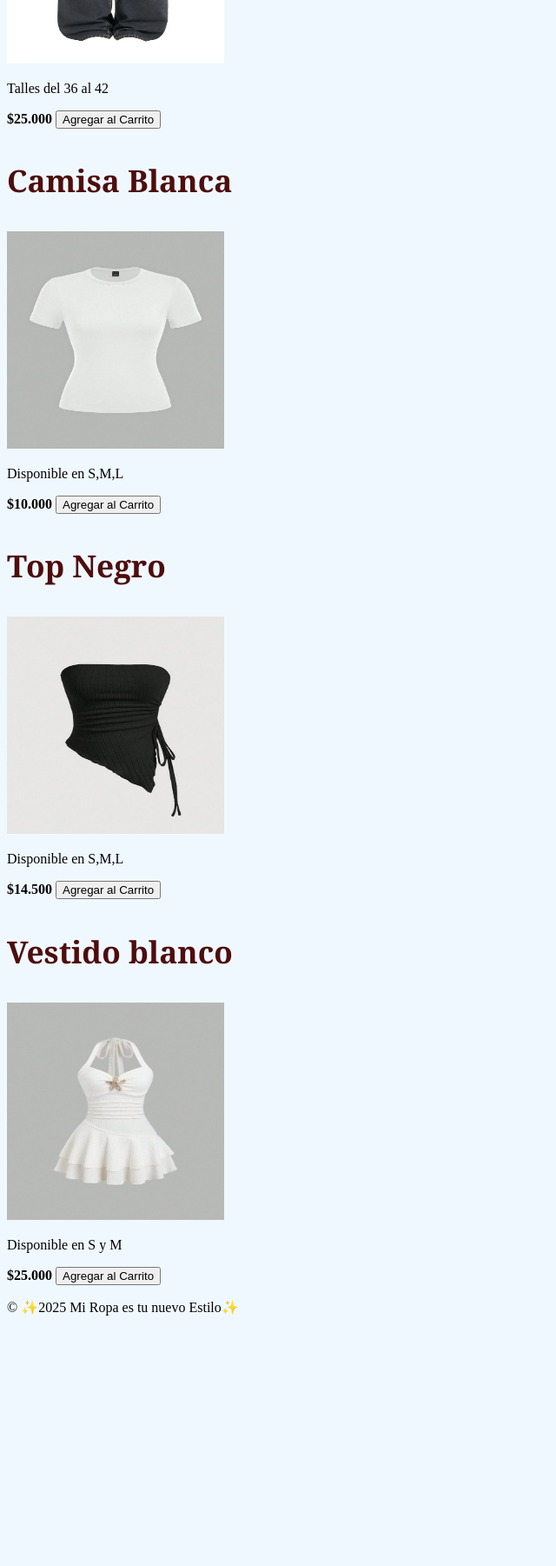
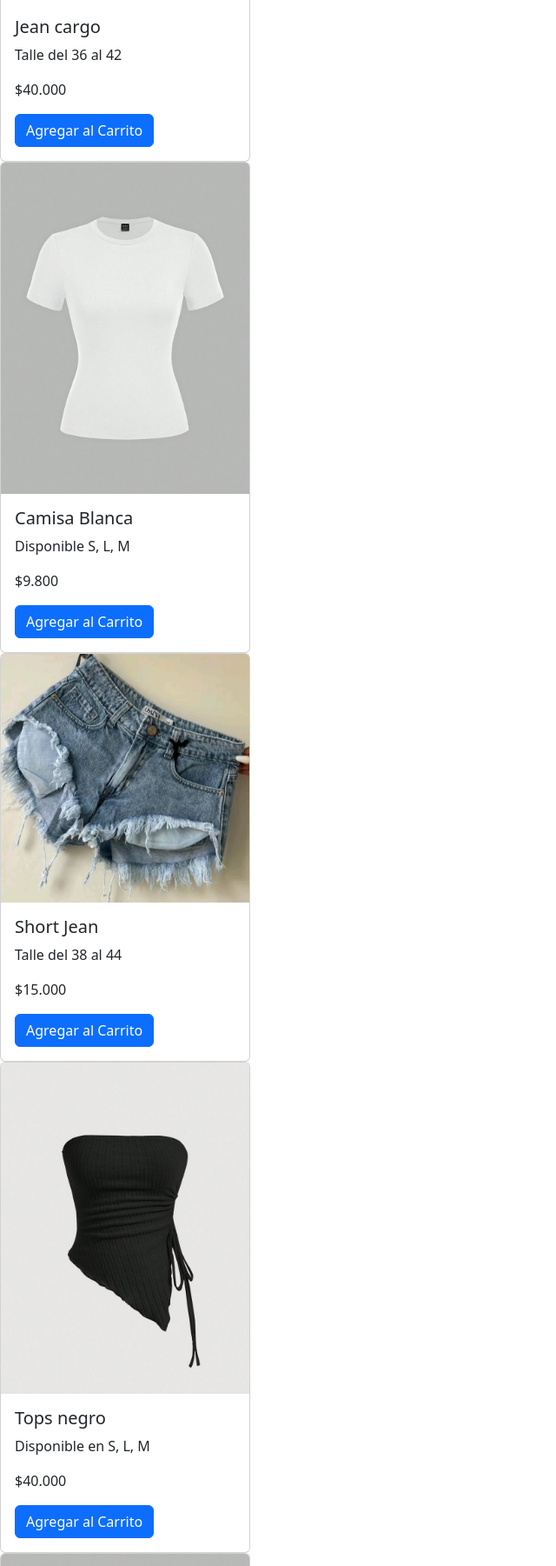
Before and after one commit to Xiomara0209/catalogo, a plain HTML site: page index.html in a window 1280 px wide. Shown: the part 999-2800 px from the top of the page at 87% size, without its empty margins (0-640 px from the left). Before the commit the page ends 2528 px from the top, so only its background shows below. Drawn offline with nearby package versions, Linux system fonts and the light colour scheme.

Commit message:
uso boostrap

```diff
--- a/index.html
+++ b/index.html
@@ -4,47 +4,75 @@
     <meta charset="UTF-8">
     <meta name="viewport" content="width=device-width, initial-scale=1.0">
     <title>CATALOGO DE ROPA</title>
-   <link rel="stylesheet" href="style.css">
+    <link rel="stylesheet" href="https://cdn.jsdelivr.net/npm/bootstrap@5.3.8/dist/css/bootstrap.min.css" rel="stylesheet" integrity="sha384-sRIl4kxILFvY47J16cr9ZwB07vP4J8+LH7qKQnuqkuIAvNWLzeN8tE5YBujZqJLB" crossorigin="anonymous">
+
 </head>
 <body>
     <h1>MI ROPA ES TU NUEVO ESTILO</h1>
     <h2>Elegi el estilo que mas te guste</H2>
 
-     <div> <h3> bermuda</h3>
-        <img src="IMAGENES/bermudas jean.jfif" alt=""  width="250" height="250">
-    <p> Talles del 36 al 42</p>
-    <strong>$20.000</strong>
-    <button class="boton-comprar">Agregar al Carrito</button>
-     </div>
+    <div class="card" style="width: 18rem;">
+  <img src="IMAGENES/bermudas jean.jfif" class="card-img-top" alt="...">
+  <div class="card-body">
+    <h5 class="card-title">Bermuda</h5>
+    <p class="card-text">Talle del 36 al 42</p>
+    <p>$20.000</p>
+    <a href="#" class="btn btn-primary">Agregar al Carrito</a>
+   </div>
+   </div>
 
-       <Div> <h3> Jean Cargo</h3>
-    <img src="IMAGENES/Jeans.jfif" alt=" " width="250" height="250">
-    <p>Talles del 36 al 42</p>
-    <strong>$25.000</strong>
-  <button class="boton-comprar">Agregar al Carrito</button>
-     </Div>
+    <div class="card" style="width: 18rem;">
+  <img src="IMAGENES/Jeans.jfif" class="card-img-top" alt="...">
+  <div class="card-body">
+    <h5 class="card-title">Jean cargo</h5>
+    <p class="card-text">Talle del 36 al 42</p>
+    <p>$40.000</p>
+    <a href="#" class="btn btn-primary">Agregar al Carrito</a>
+   </div>
+   </div>
 
-   <Div> <h3> Camisa Blanca</h3>
-    <img src="IMAGENES/camisa blanca basica (1).jfif" alt=" " width="250" height="250">
-    <p>Disponible en S,M,L</p>
-    <strong>$10.000</strong>
-  <button class="boton-comprar">Agregar al Carrito</button>
-     </Div>
-        <Div> <h3> Top Negro</h3>
-    <img src="IMAGENES/tops negro.jfif" alt=" " width="250" height="250">
-    <p>Disponible en S,M,L</p>
-    <strong>$14.500</strong>
-  <button class="boton-comprar">Agregar al Carrito</button>
-     </Div>
-        <Div> <h3>Vestido blanco</h3>
-    <img src="IMAGENES/vestido blanco.jpg" alt=" " width="250" height="250">
-    <p>Disponible en S y M</p>
-    <strong>$25.000</strong>
-  <button class="boton-comprar">Agregar al Carrito</button>
-     </Div>
+    <div class="card" style="width: 18rem;">
+  <img src="IMAGENES/camisa blanca basica (1).jfif" class="card-img-top" alt="...">
+  <div class="card-body">
+    <h5 class="card-title">Camisa Blanca</h5>
+    <p class="card-text">Disponible S, L, M</p>
+    <p>$9.800</p>
+    <a href="#" class="btn btn-primary">Agregar al Carrito</a>
+   </div>
+   </div>
+
+    <div class="card" style="width: 18rem;">
+  <img src="IMAGENES/short jean.jfif" class="card-img-top" alt="...">
+  <div class="card-body">
+    <h5 class="card-title">Short Jean</h5>
+    <p class="card-text">Talle del 38 al 44</p>
+    <p>$15.000</p>
+    <a href="#" class="btn btn-primary">Agregar al Carrito</a>
+   </div>
+   </div>
+
+    <div class="card" style="width: 18rem;">
+  <img src="IMAGENES/tops negro.jfif" class="card-img-top" alt="...">
+  <div class="card-body">
+    <h5 class="card-title">Tops negro</h5>
+    <p class="card-text">Disponible en S, L, M</p>
+    <p>$40.000</p>
+    <a href="#" class="btn btn-primary">Agregar al Carrito</a>
+   </div>
+   </div>
+
+    <div class="card" style="width: 18rem;">
+  <img src="IMAGENES/vestido blanco.jpg" class="card-img-top" alt="...">
+  <div class="card-body">
+    <h5 class="card-title">Vestido blanco</h5>
+    <p class="card-text">Disponible en S y L</p>
+    <p>$12.200</p>
+    <a href="#" class="btn btn-primary">Agregar al Carrito</a>
+   </div>
+   </div>
     <footer>
-        <p>&copy; ✨2025 Mi Ropa es tu nuevo Estilo✨</p>
+        <p>&copy;          2025 Mi Ropa es tu nuevo Estilo</p>
     </footer>
-
+   <script src="https://cdn.jsdelivr.net/npm/bootstrap@5.3.8/dist/js/bootstrap.bundle.min.js" integrity="sha384-FKyoEForCGlyvwx9Hj09JcYn3nv7wiPVlz7YYwJrWVcXK/BmnVDxM+D2scQbITxI" crossorigin="anonymous"></script>
 </body>
 </html>
```
